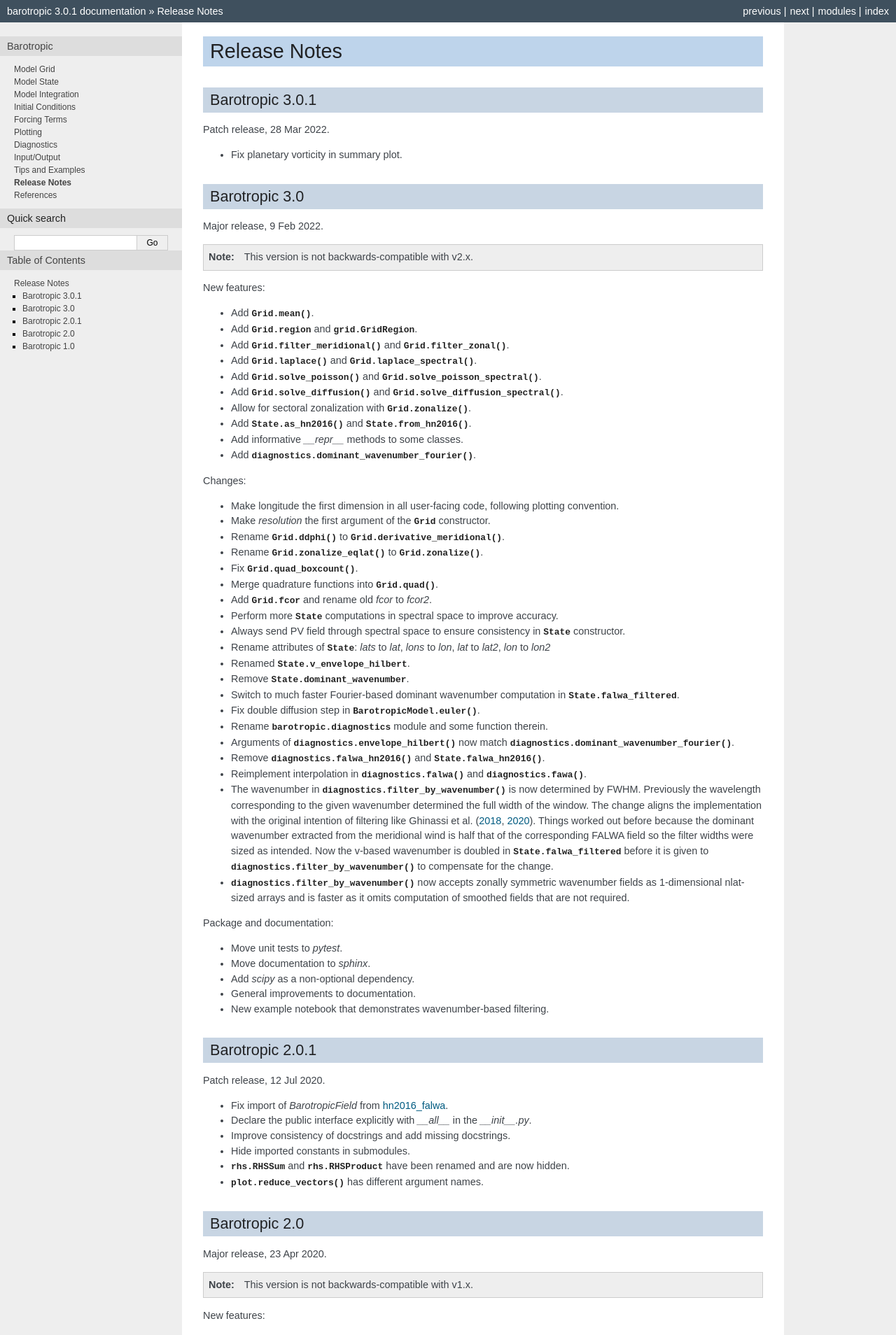
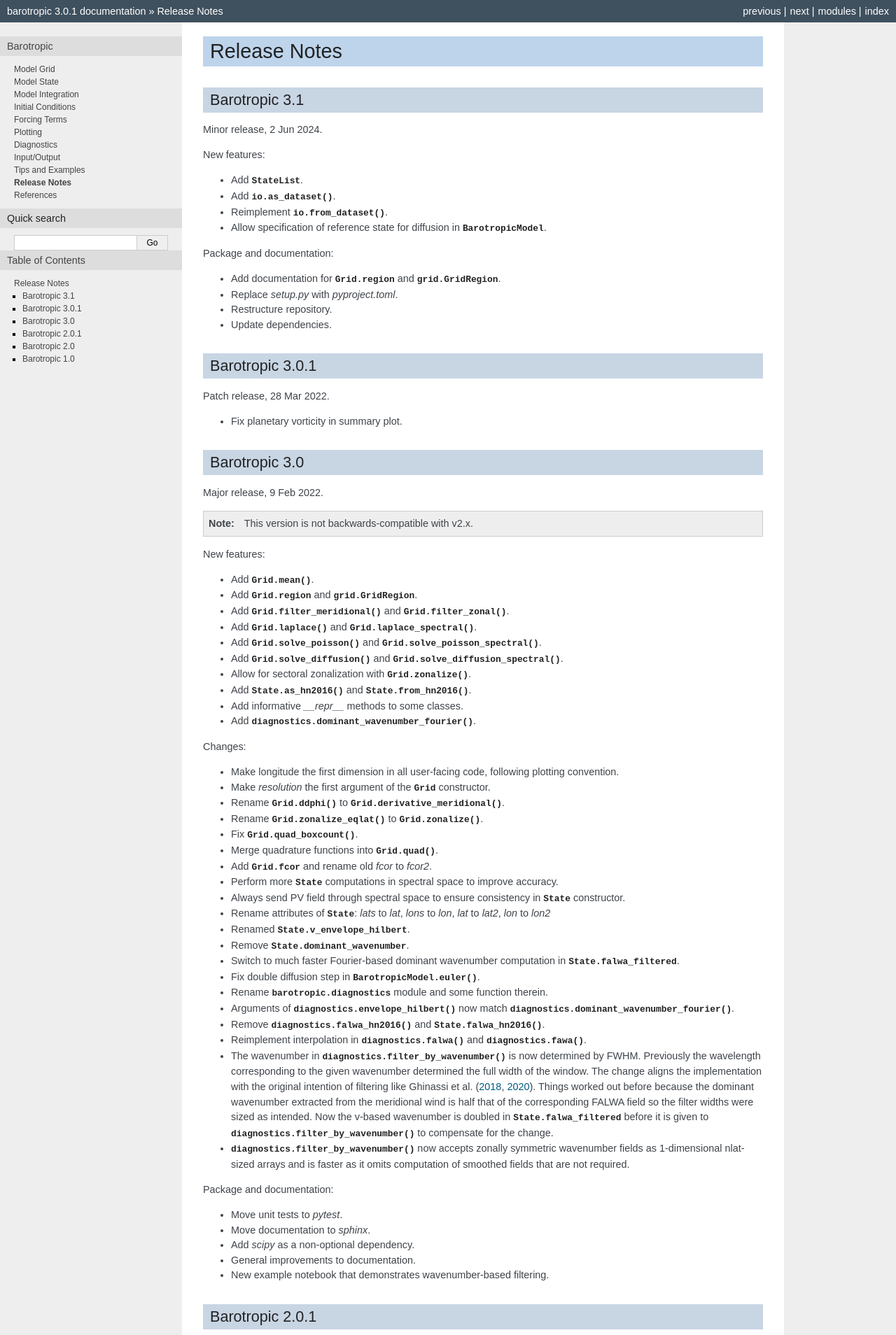
Before and after one commit to chpolste/barotropic, a Sphinx documentation site: the page built from docs/source/notes.rst, in a window 1280 px wide. Shown: the top 1908 px of the page at 70% size. Built offline with Sphinx 7.4.7, drawn with Linux system fonts in a browser that asks for light colours; pages that are not in the unit, such as notebooks, are missing from menus.

Commit message:
Update documentation

```diff
--- a/docs/source/_static/custom.css
+++ b/docs/source/_static/custom.css
@@ -48,6 +48,11 @@ div.bodywrapper {
     margin-left: 260px;
 }
 
+div.seealso {
+    background-color: unset;
+    border: none;
+}
+
 .highlight .c { color: #666666 } /* Comment */
 .highlight .o { font-weight: normal } /* Operator */
 .highlight .p { font-weight: normal } /* Punctuation */
--- a/docs/source/index.rst
+++ b/docs/source/index.rst
@@ -57,7 +57,7 @@ Dependencies:
 
 - :py:mod:`numpy`
 - :py:mod:`scipy`
-- :py:mod:`spharm`
+- :py:mod:`pyspharm`
 - :py:mod:`matplotlib` (optional)
 - :py:mod:`pywt` (optional)
 - :py:mod:`hn2016_falwa` (optional)
--- a/docs/source/notes.rst
+++ b/docs/source/notes.rst
@@ -2,6 +2,26 @@ Release Notes
 =============
 
 .. py:module:: barotropic
+
+
+Barotropic 3.1
+--------------
+
+Minor release, 2 Jun 2024.
+
+New features:
+
+- Add :py:class:`.StateList`.
+- Add :py:func:`.io.as_dataset`.
+- Reimplement :py:func:`.io.from_dataset`.
+- Allow specification of reference state for diffusion in :py:class:`.BarotropicModel`.
+
+Package and documentation:
+
+- Add documentation for :py:attr:`Grid.region` and :py:class:`grid.GridRegion`.
+- Replace `setup.py` with `pyproject.toml`.
+- Restructure repository.
+- Update dependencies.
 
 
 Barotropic 3.0.1
--- a/pyproject.toml
+++ b/pyproject.toml
@@ -33,10 +33,11 @@ extras = [
     "matplotlib >=3.4.2",
     "PyWavelets >=1.1.1",
     "falwa >=1.0.0",
+    "xarray >= 2022.03.0"
 ]
 docs = [
-    "Sphinx >=6.2.1",
-    "nbsphinx >=0.9.2"
+    "Sphinx >=7.3.7",
+    "nbsphinx >=0.9.4"
 ]
 
 [project.urls]
```
